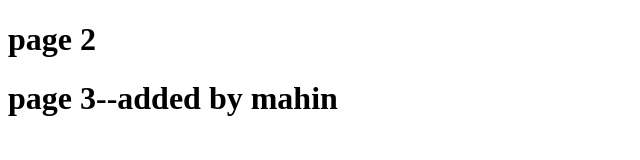
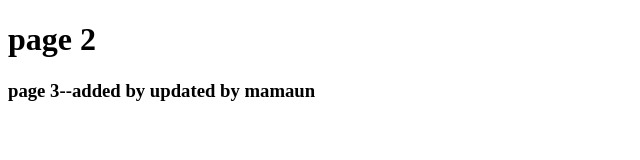
Before and after one commit to MahinHossain/mergetest, a plain HTML site: page p2.html in a window 1280 px wide. Shown: the whole page, without its empty margins (0-640 px from the left). Drawn offline with Linux system fonts and the light colour scheme.

Commit message:
h5p updated by mamaun 4 added

```diff
--- a/p2.html
+++ b/p2.html
@@ -8,6 +8,6 @@
   </head>
   <body>
     <h1>page 2</h1>
-    <h1>page 3--added by mahin</h1>
+    <h3>page 3--added by updated by mamaun</h3>
   </body>
 </html>
```
